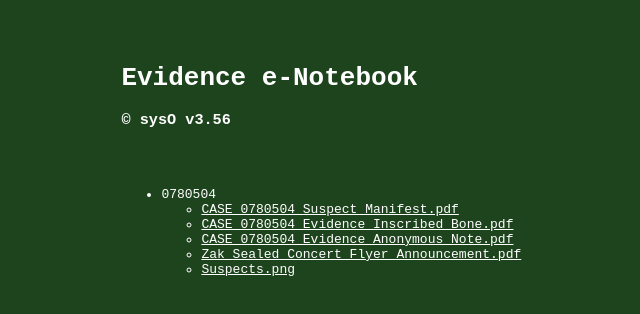
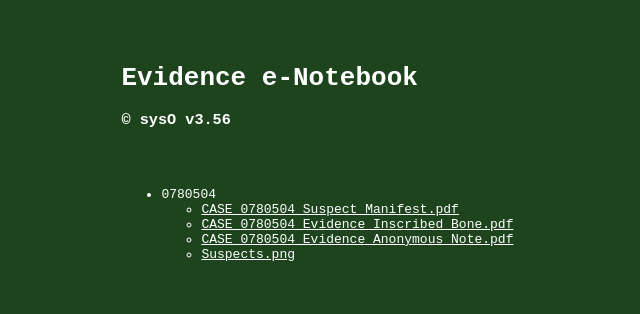
Before and after one commit to mdnls/full-moon-detective-puzzle, a plain HTML site: page notebook_entries.html in a window 1280 px wide. Shown: the whole page, without its empty margins (13-653 px from the left). Drawn offline with Linux system fonts and the light colour scheme.

Commit message:
Remove evidence

```diff
--- a/notebook_entries.html
+++ b/notebook_entries.html
@@ -15,7 +15,7 @@
 							<li><a href="CASE 0780504 Suspect Manifest.pdf">CASE 0780504 Suspect Manifest.pdf</a></li>
 							<li><a href="CASE 0780504 Evidence Inscribed Bone.pdf">CASE 0780504 Evidence Inscribed Bone.pdf</a></li>
 							<li><a href="CASE 0780504 Evidence Anonymous Note.pdf">CASE 0780504 Evidence Anonymous Note.pdf</a></li>
-							<li><a href="Zak Sealed Concert Flyer Announcement.pdf">Zak Sealed Concert Flyer Announcement.pdf</a></li>
+							<!-- <li><a href="Zak Sealed Concert Flyer Announcement.pdf">Zak Sealed Concert Flyer Announcement.pdf</a></li> -->
 							<li><a href="Suspects.png">Suspects.png</a></li>
 						</ul>
 					</li>
```
Also changed, not shown: 1 other file.
